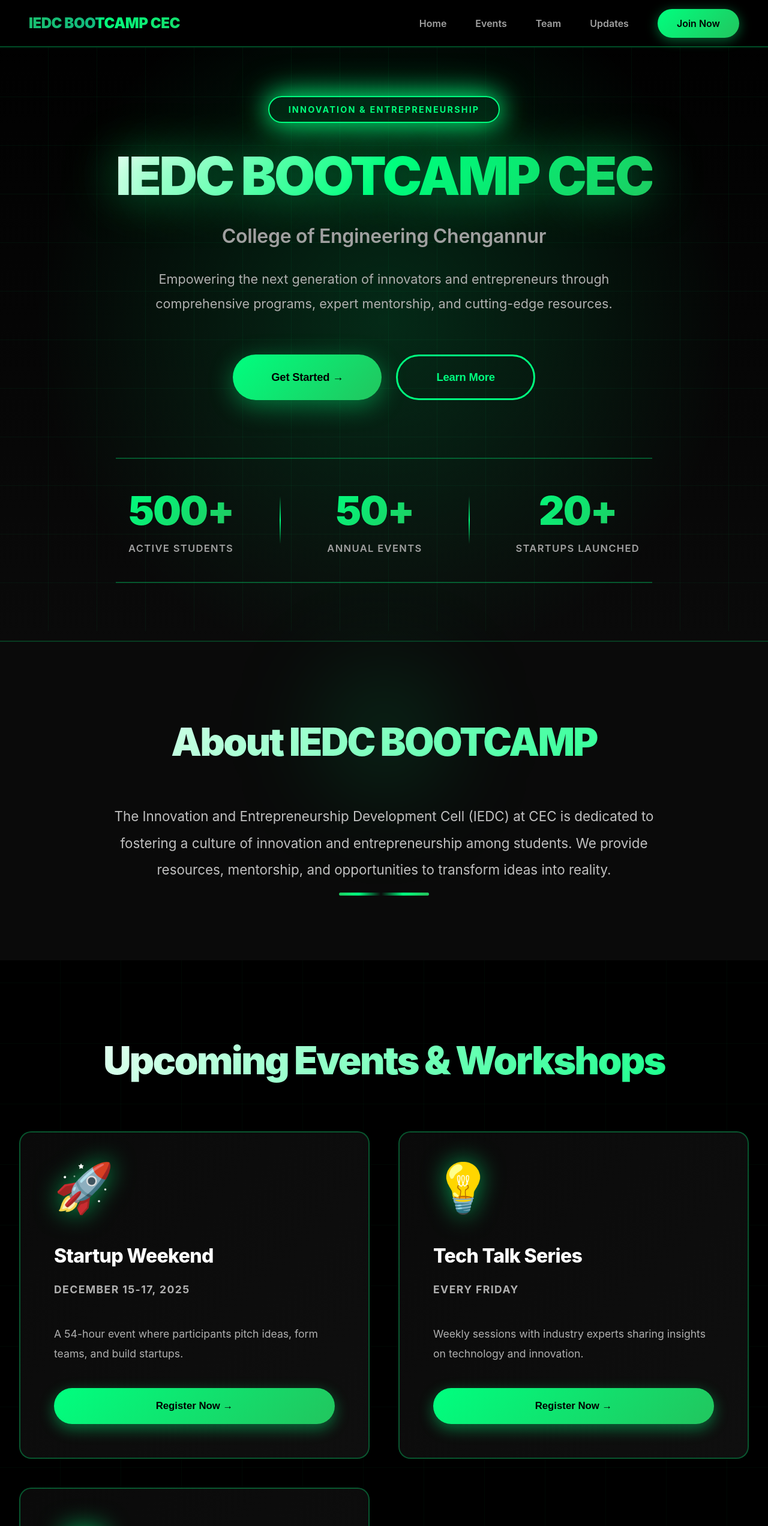
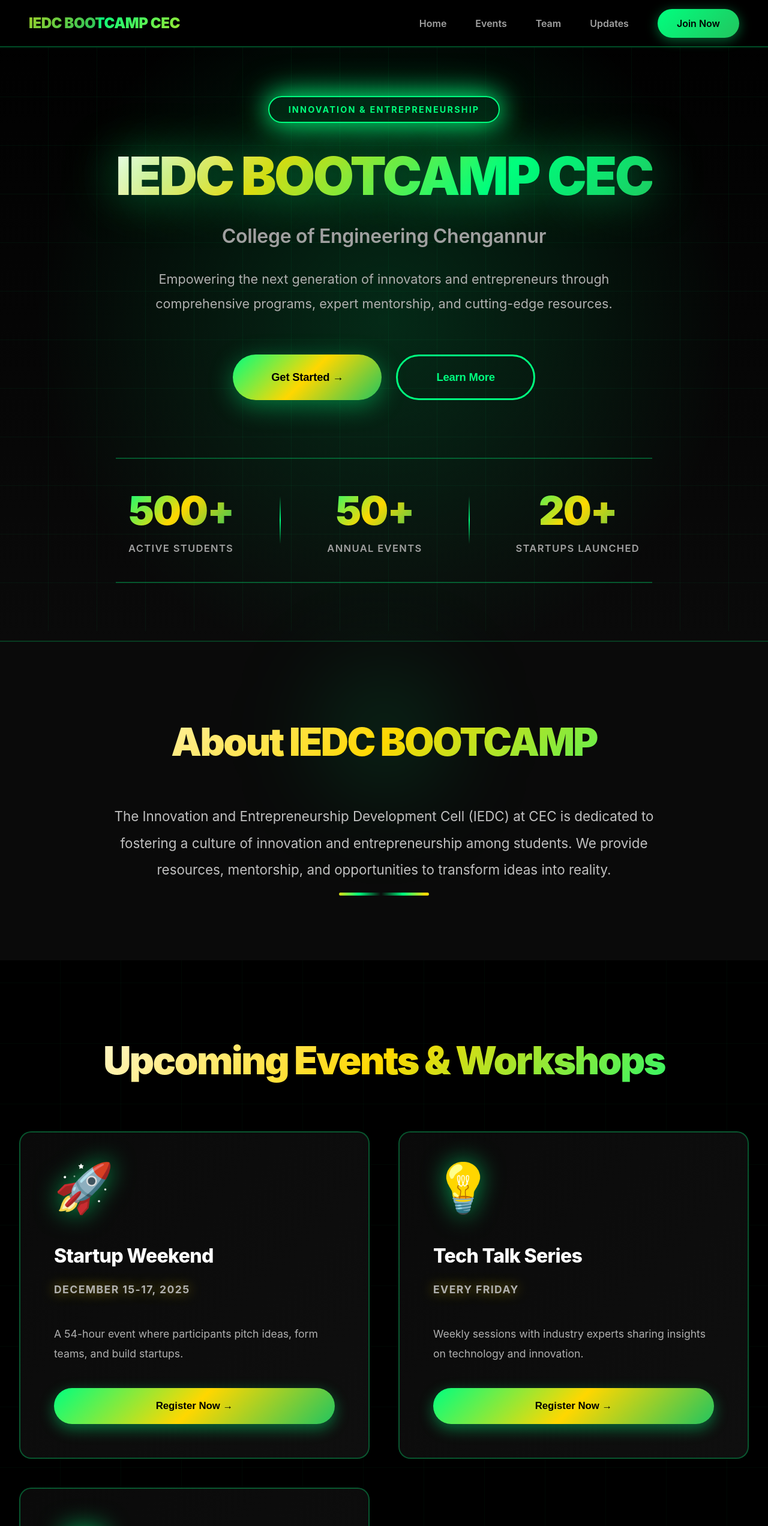
Before and after one commit to rinto-Cherian24/iedc, a Next.js app: page / in a window 1280 px wide. Shown: the top 2544 px of the page at 60% size. Built offline with nearby package versions, Linux system fonts and the light colour scheme.

Commit message:
Add more theme

```diff
--- a/app/page.module.css
+++ b/app/page.module.css
@@ -45,7 +45,7 @@
 .logo {
   font-size: 1.5rem;
   font-weight: 900;
-  background: linear-gradient(135deg, #00ff7f, #22c55e, #10b981);
+  background: linear-gradient(135deg, #00ff7f, #ffd700, #22c55e);
   -webkit-background-clip: text;
   -webkit-text-fill-color: transparent;
   background-clip: text;
@@ -98,7 +98,7 @@
   left: 0;
   width: 0;
   height: 3px;
-  background: linear-gradient(90deg, #00ff7f, #22c55e);
+  background: linear-gradient(90deg, #00ff7f, #ffd700, #22c55e);
   transition: width 0.3s ease;
 }
 
@@ -180,7 +180,7 @@
   margin-bottom: 2rem;
   line-height: 1.1;
   letter-spacing: -0.04em;
-  background: linear-gradient(135deg, #ffffff 0%, #00ff7f 50%, #22c55e 100%);
+  background: linear-gradient(135deg, #ffffff 0%, #ffd700 30%, #00ff7f 70%, #22c55e 100%);
   -webkit-background-clip: text;
   -webkit-text-fill-color: transparent;
   background-clip: text;
@@ -221,7 +221,7 @@
 .ctaButton {
   padding: 1.5rem 4rem;
   font-size: 1.15rem;
-  background: linear-gradient(135deg, #00ff7f, #22c55e);
+  background: linear-gradient(135deg, #00ff7f, #ffd700, #22c55e);
   color: #000;
   border: none;
   border-radius: 50px;
@@ -296,7 +296,7 @@
   font-weight: 900;
   margin-bottom: 0.75rem;
   letter-spacing: -0.03em;
-  background: linear-gradient(135deg, #00ff7f, #22c55e);
+  background: linear-gradient(135deg, #00ff7f, #ffd700, #22c55e);
   -webkit-background-clip: text;
   -webkit-text-fill-color: transparent;
   background-clip: text;
@@ -348,7 +348,7 @@
   color: #ffffff;
   font-weight: 900;
   letter-spacing: -0.04em;
-  background: linear-gradient(135deg, #ffffff, #00ff7f);
+  background: linear-gradient(135deg, #ffffff, #ffd700, #00ff7f);
   -webkit-background-clip: text;
   -webkit-text-fill-color: transparent;
   background-clip: text;
@@ -363,7 +363,7 @@
   transform: translateX(-50%);
   width: 150px;
   height: 5px;
-  background: linear-gradient(90deg, transparent, #00ff7f, #22c55e, #00ff7f, transparent);
+  background: linear-gradient(90deg, transparent, #00ff7f, #ffd700, #00ff7f, transparent);
   border-radius: 3px;
   animation: shimmer 2s infinite linear;
 }
@@ -426,7 +426,7 @@
   left: 0;
   right: 0;
   height: 5px;
-  background: linear-gradient(90deg, #00ff7f, #22c55e, #10b981);
+  background: linear-gradient(90deg, #00ff7f, #ffd700, #22c55e);
   transform: scaleX(0);
   transition: transform 0.5s ease;
 }
@@ -457,14 +457,7 @@
   letter-spacing: -0.02em;
 }
 
-.eventDate {
-  color: #00ff7f;
-  font-weight: 700;
-  margin-bottom: 1.5rem;
-  font-size: 1.05rem;
-  letter-spacing: 0.08em;
-  text-transform: uppercase;
-}
+.eventDate { color: #ffd700; font-weight: 700; margin-bottom: 1.5rem; font-size: 1.05rem; letter-spacing: 0.08em; text-transform: uppercase; text-shadow: 0 0 20px rgba(255, 215, 0, 0.6); }
 
 .eventCard p {
   color: #b0b0b0;
@@ -475,7 +468,7 @@
 
 .registerButton {
   padding: 1.25rem 3rem;
-  background: linear-gradient(135deg, #00ff7f, #22c55e);
+  background: linear-gradient(135deg, #00ff7f, #ffd700, #22c55e);
   color: #000;
   border: none;
   border-radius: 50px;
@@ -556,7 +549,7 @@
   width: 150px;
   height: 150px;
   margin: 0 auto 2rem;
-  background: linear-gradient(135deg, #00ff7f, #22c55e, #10b981);
+  background: linear-gradient(135deg, #00ff7f, #ffd700, #22c55e);
   border: 3px solid #00ff7f;
   border-radius: 20px;
   display: flex;
@@ -591,13 +584,7 @@
   letter-spacing: -0.02em;
 }
 
-.teamRole {
-  color: #00ff7f;
-  font-weight: 700;
-  font-size: 1.05rem;
-  letter-spacing: 0.05em;
-  text-transform: uppercase;
-}
+.teamRole { background: linear-gradient(135deg, #ffd700, #00ff7f); -webkit-background-clip: text; -webkit-text-fill-color: transparent; background-clip: text; font-weight: 700; font-size: 1.05rem; letter-spacing: 0.05em; text-transform: uppercase; }
 
 .blog {
   padding: 8rem 2rem;
@@ -630,7 +617,7 @@
   left: 0;
   right: 0;
   height: 5px;
-  background: linear-gradient(90deg, #00ff7f, #22c55e, #10b981);
+  background: linear-gradient(90deg, #00ff7f, #ffd700, #22c55e);
   transform: scaleX(0);
   transition: transform 0.5s ease;
 }
@@ -707,7 +694,7 @@
   margin-bottom: 2rem;
   font-weight: 900;
   letter-spacing: -0.04em;
-  background: linear-gradient(135deg, #ffffff, #00ff7f);
+  background: linear-gradient(135deg, #ffffff, #ffd700, #00ff7f);
   -webkit-background-clip: text;
   -webkit-text-fill-color: transparent;
   background-clip: text;
@@ -725,7 +712,7 @@
 .ctaButtonLarge {
   padding: 1.75rem 5rem;
   font-size: 1.25rem;
-  background: linear-gradient(135deg, #00ff7f, #22c55e);
+  background: linear-gradient(135deg, #00ff7f, #ffd700, #22c55e);
   color: #000;
   border: none;
   border-radius: 50px;
@@ -760,7 +747,7 @@
 
 .footerSection h3 {
   margin-bottom: 2rem;
-  background: linear-gradient(135deg, #00ff7f, #22c55e);
+  background: linear-gradient(135deg, #00ff7f, #ffd700, #22c55e);
   -webkit-background-clip: text;
   -webkit-text-fill-color: transparent;
   background-clip: text;
```
